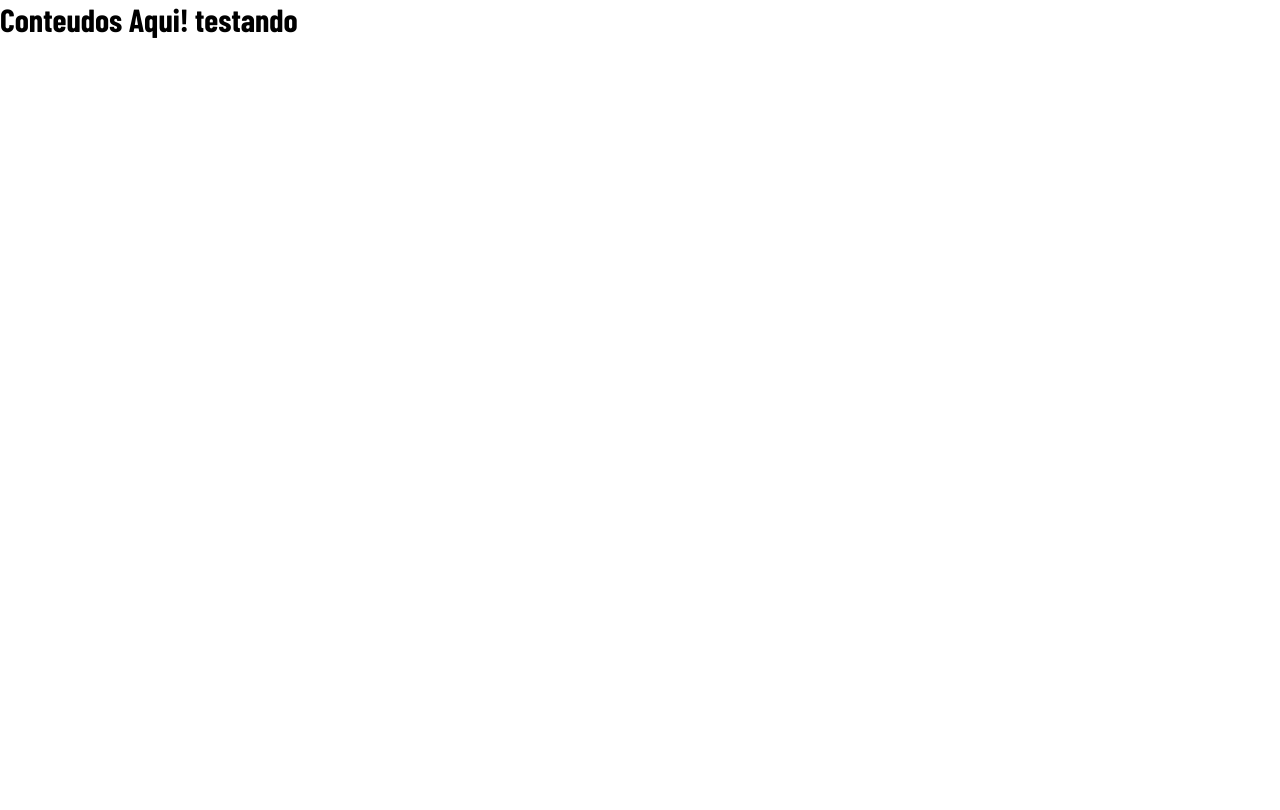
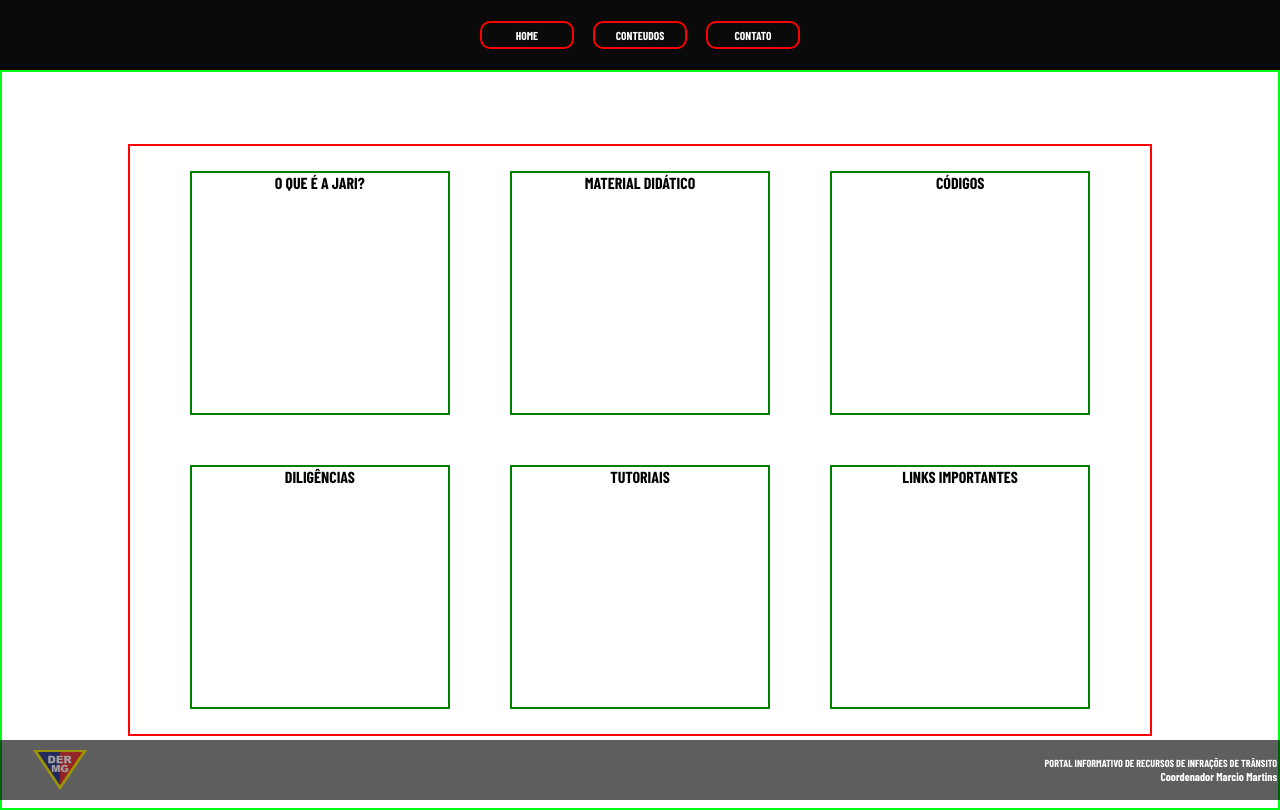
Before and after one commit to AlexBertonn/JariProject, a React (Vite) app: page /conteudos in a window 1280 px wide. Built offline with nearby package versions, Linux system fonts and the light colour scheme; a web font is replaced by a local one.

Commit message:
Conteúdos
Pequenas alterações página de conteúdos.

```diff
--- /dev/null
+++ b/src/components/Container/Container.module.css
@@ -0,0 +1,6 @@
+.container{
+    width: 100%;
+    height: 90vh;
+    /* border: solid 2px red; */
+
+}
--- a/src/components/Container/index.jsx
+++ b/src/components/Container/index.jsx
@@ -0,0 +1,11 @@
+import styles from "./Container.module.css"
+
+function Container({children}){
+        return(
+            <section className={styles.container}>
+                {children}
+            </section>
+        )
+}
+
+export default Container
--- a/src/pages/Contato/index.jsx
+++ b/src/pages/Contato/index.jsx
@@ -1,6 +1,16 @@
+import Container from "../../components/Container";
+import Footer from "../../components/Footer"
+import Header from "../../components/Header"
+
 function Contato(){
     return(
+        <>
+        <Header/>
+        <Container>
         <h1>Contato Aqui!</h1>
+        </Container>
+        <Footer/>
+        </>
     )
 }
 export default Contato
--- /dev/null
+++ b/src/pages/Conteudos/Conteudos.module.css
@@ -0,0 +1,34 @@
+.mainConteudos{
+    display: flex;
+    align-items: center;
+    justify-content: center;
+    border: solid 2px rgb(0, 255, 21);
+    height: 92vh;
+}
+
+.containerConteudos{
+    display: flex;
+    flex-direction: row;
+    flex-wrap: wrap;
+    border: 2px solid red;
+    width: 80%;
+    height: 80%;
+    justify-content: space-evenly;
+    align-items: center;
+}
+
+.boxConteudos{
+    border: 2px solid green;
+    width: 20vw;
+    height: 30vh;
+    text-align: center;
+    display: flex;
+    flex-direction: column;
+    cursor: pointer;
+}
+
+.boxConteudos:hover{
+    transition: font-size 0.2s ease;
+    font-size: 1.5vw;
+    transform: scale(1.1);
+}
--- a/src/pages/Conteudos/index.jsx
+++ b/src/pages/Conteudos/index.jsx
@@ -1,10 +1,37 @@
+import Container from "../../components/Container";
+import Footer from "../../components/Footer"
+import Header from "../../components/Header"
+import styles from "../Conteudos/Conteudos.module.css"
+
+import React, { useEffect } from 'react'; //IMPORT PARA O useEffect QUE O AMIGO GPT FEZ.
 
 function Conteudos(){
+
+    // useEffect(() => {
+    //     // Adiciona a classe para remover o scroll vertical
+    //     document.body.classList.add('no-scroll');
+
+    //     // Remove a classe quando o componente é desmontado
+    //     return () => document.body.classList.remove('no-scroll');
+    //   }, []);
+
     return(
-        <h1>Conteudos Aqui!
-            testando
-        </h1>
-
+        <>
+        <Header/>
+        <Container>
+        <main className={styles.mainConteudos}>
+            <div className={styles.containerConteudos}>
+                <div className={styles.boxConteudos}>O QUE É A JARI?</div>
+                <div className={styles.boxConteudos}>MATERIAL DIDÁTICO</div>
+                <div className={styles.boxConteudos}>CÓDIGOS</div>
+                <div className={styles.boxConteudos}>DILIGÊNCIAS</div>
+                <div className={styles.boxConteudos}>TUTORIAIS</div>
+                <div className={styles.boxConteudos}>LINKS IMPORTANTES</div>
+            </div>
+        </main>
+        </Container>
+        <Footer/>
+        </>
     )
 }
 export default Conteudos
--- a/src/pages/Home/index.jsx
+++ b/src/pages/Home/index.jsx
@@ -4,22 +4,24 @@ import Header from '../../components/Header'
 import styles from '../Home/Home.module.css'
 
 import React, { useEffect } from 'react'; //IMPORT PARA O useEffect QUE O AMIGO GPT FEZ.
+import Container from '../../components/Container';
 
 
 function Home() {
 
-  useEffect(() => {
-    // Adiciona a classe para remover o scroll vertical
-    document.body.classList.add('no-scroll');
+  // useEffect(() => {
+  //   // Adiciona a classe para remover o scroll vertical
+  //   document.body.classList.add('no-scroll');
 
-    // Remove a classe quando o componente é desmontado
-    return () => document.body.classList.remove('no-scroll');
-  }, []);
+  //   // Remove a classe quando o componente é desmontado
+  //   return () => document.body.classList.remove('no-scroll');
+  // }, []);
 
 
   return (
     <>
       <Header/>
+      <Container>
       <section className={styles.homeBack}>
         <main className={styles.home}>
             <div className={styles.titulo}>
@@ -33,6 +35,7 @@ function Home() {
             </div>
         </main>
       </section>
+      </Container>
       <Footer/>
     </>
   )
```
Also changed, not shown: src/components/Container/Container.css (deleted).
